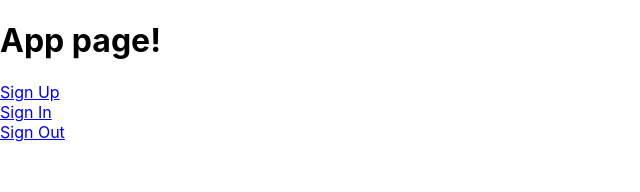
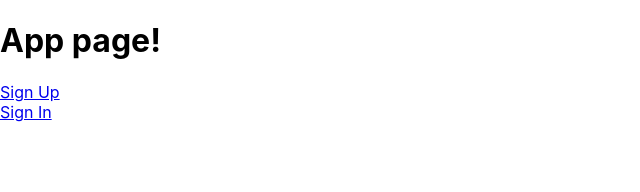
Before and after one commit to SBalaguer/BabyWish, a React (Create React App) app in the folder client/: page / in a window 1280 px wide. Shown: the top 192 px of the page, without its empty margins (0-640 px from the left). Built offline with nearby package versions, Linux system fonts and the light colour scheme.

Commit message:
navbar renderd conditional to user

```diff
--- a/client/src/Components/Navbar/index.jsx
+++ b/client/src/Components/Navbar/index.jsx
@@ -11,7 +11,6 @@ export class Navbar extends Component {
   async signOutUser() {
     try {
       const signOutUser = await signOut();
-      //console.log(signOutUser);
       this.props.addUsertoUserState(signOutUser);
       this.props.history.push(`/`);
     } catch (error) {
@@ -20,16 +19,24 @@ export class Navbar extends Component {
   }
 
   render() {
+    const userId = this.props.user._id;
     return (
       <div>
+        {(!userId && (
+          <React.Fragment>
             <Link to="/sign-up">Sign Up</Link>
             <br />
             <Link to="/sign-in">Sign In</Link>
             <br />
+          </React.Fragment>
+        )) || (
+          <React.Fragment>
             <Link to="/sign-out" onClick={this.signOutUser}>
               Sign Out
             </Link>
             <br />
+          </React.Fragment>
+        )}
       </div>
     );
   }
```
Lines whose indentation alone changed are shown as unchanged.
